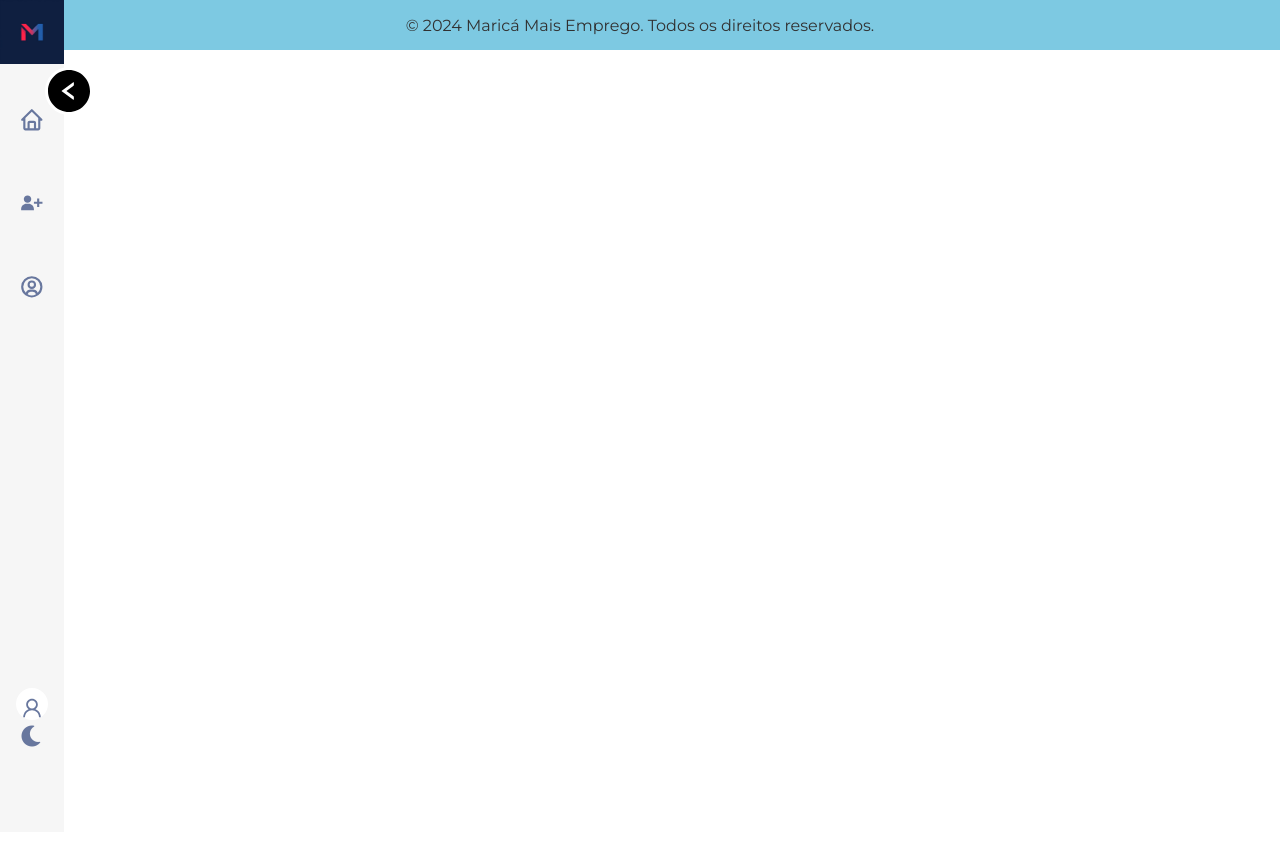
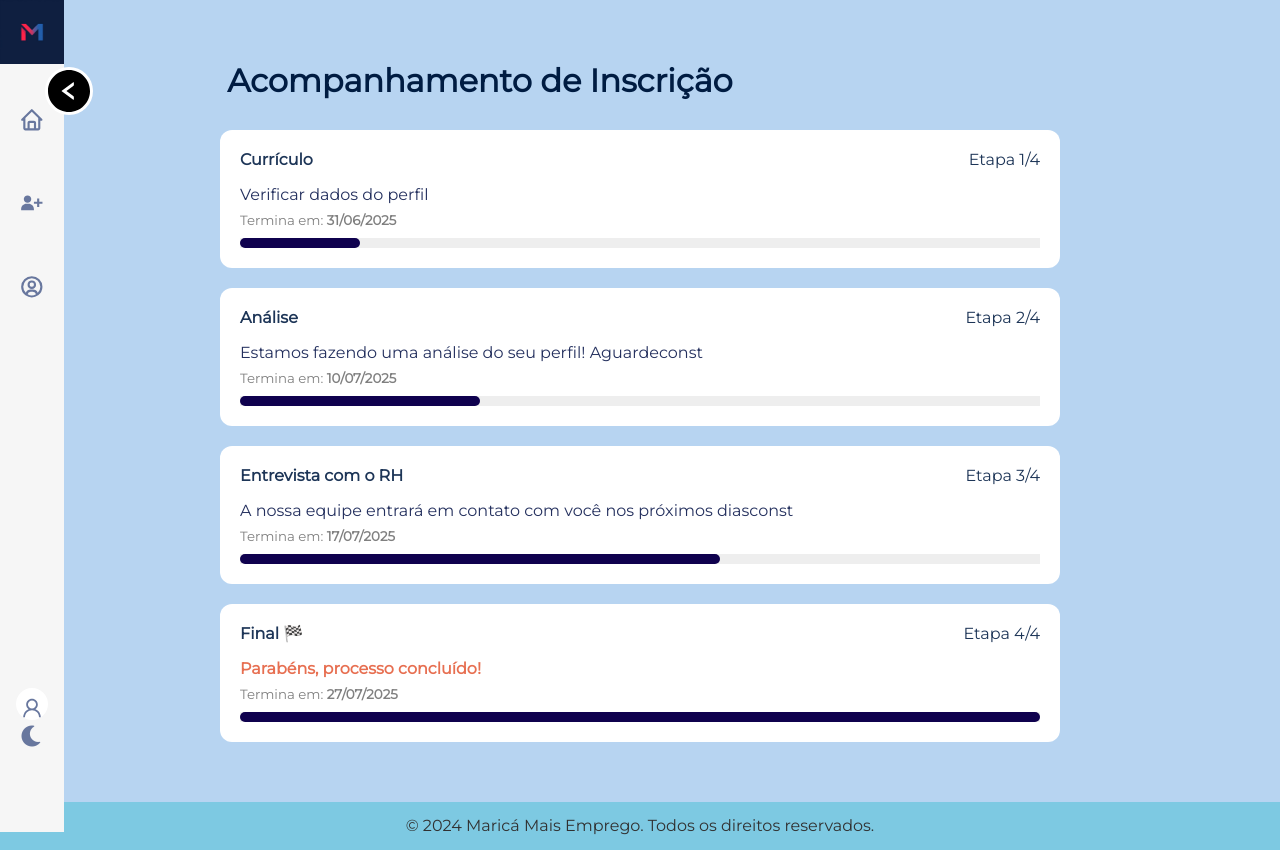
Before and after one commit to pfFabio/marica-emprego_3periodo, a React (Create React App) app: page /acompanharvagas in a window 1280 px wide. Before the commit the page ends 800 px from the top, so only its background shows below. Built offline with nearby package versions, Linux system fonts and the light colour scheme.

Commit message:
pagina de acompanhamento

```diff
--- a/src/App.jsx
+++ b/src/App.jsx
@@ -11,6 +11,7 @@ import FeedCandidato from "./components/FeedCandidato";
 import FeedEmpresa from "./components/FeedEmpresa";
 import Login from "./components/Login";
 import Dashboard from "./components/Dashboard";
+import AcompanharVagas from "./components/AcompanharVagas";
 import PerfilEmpresa from "./components/PerfilEmpresa";
 import CadastrarVaga from "./components/CadastrarVaga";
 import PerfilCandidato from "./components/PerfilCandidato";
@@ -39,6 +40,7 @@ function App() {
               <Route path="/feedempresa" element={<FeedEmpresa />} />
               <Route path="/login" element={<Login />} />
               <Route path="/dashboard" element={<Dashboard />} />
+              <Route path="/acompanharvagas" element={<AcompanharVagas />} />
             </Routes>
 
             <Footer/>
--- /dev/null
+++ b/src/components/AcompanharVagas.jsx
@@ -0,0 +1,149 @@
+import styled from 'styled-components'
+
+
+
+const Body = styled.body`
+  background-color: #c1b8f0;
+`
+
+const Container= styled.div`
+  display: flex;
+`
+
+
+
+const Conteudo = styled.main`
+  flex-grow: 1;
+  padding: 40px;
+  background-color: #b7d4f1;
+  display: flex;
+  flex-direction: column;
+  align-items: center;
+`
+
+const Titulo = styled.h1`
+  padding-right: 320px;
+  margin-bottom: 30px;
+  color: #001c42;
+`
+
+const Etapa = styled.div`
+    background-color: white;
+    padding: 20px;
+    border-radius: 12px;
+    box-shadow: 0 4px 8px rgba(0, 0, 0, 0const 1);
+    margin-bottom: 20px;
+    width: 100%;
+    max-width: 800px;
+    p{
+        margin-bottom: 8px;
+    }
+    small{
+      display: block;
+      margin-bottom: 10px;
+      color: gray;
+    }
+`
+
+
+const CabecalhoEtapa = styled.div`
+  display: flex;
+  justify-content: space-between;
+  margin-bottom: 10px;
+  color: #1d3557;
+`
+
+
+
+
+const BarraProgresso = styled.div`
+  background-color: #eee;
+  border-radius: 10 px;
+  height: 10px;
+  overflow: hidden;
+`
+
+const Progresso = styled.div`
+  background-color: #0f014e;
+  height: 100%;
+  border-radius: 10px;
+`
+
+const Destaque = styled.span`
+  color: #e76f51;
+  font-weight: bold;
+`
+
+
+
+
+
+
+
+
+
+
+
+
+
+function AcompanharVagas() {
+  return (
+    <Body>
+        <Container>
+            <Conteudo>
+                <Titulo>Acompanhamento de Inscrição</Titulo>
+
+                <Etapa>
+                    <CabecalhoEtapa>
+                        <strong>Currículo</strong>
+                        <span>Etapa 1/4</span>
+                    </CabecalhoEtapa>
+                    <p>Verificar dados do perfil</p>
+                    <small>Termina em: <strong>31/06/2025</strong></small>
+                    <BarraProgresso>
+                    <Progresso style={{width: "15%"}}></Progresso>
+                    </BarraProgresso>
+                </Etapa>
+
+                <Etapa>
+                    <CabecalhoEtapa>
+                        <strong>Análise</strong>
+                        <span>Etapa 2/4</span>
+                    </CabecalhoEtapa>
+                    <p>Estamos fazendo uma análise do seu perfil! Aguardeconst </p>
+                    <small>Termina em: <strong>10/07/2025</strong></small>
+                    <BarraProgresso>
+                    <Progresso style={{width: "30%"}}></Progresso>
+                    </BarraProgresso>
+                </Etapa>
+
+                <Etapa>
+                    <CabecalhoEtapa>
+                        <strong>Entrevista com o RH</strong>
+                        <span>Etapa 3/4</span>
+                    </CabecalhoEtapa>
+                    <p>A nossa equipe entrará em contato com você nos próximos diasconst </p>
+                    <small>Termina em: <strong>17/07/2025</strong></small>
+                    <BarraProgresso>
+                    <Progresso style={{width: "60%"}}></Progresso>
+                    </BarraProgresso>
+                </Etapa>
+
+                <Etapa>
+                    <CabecalhoEtapa>
+                        <strong>Final 🏁</strong>
+                        <span>Etapa 4/4</span>
+                    </CabecalhoEtapa>
+                    <p><Destaque>Parabéns, processo concluído!</Destaque></p>
+                    <small>Termina em: <strong>27/07/2025</strong></small>
+                    <BarraProgresso>
+                    <Progresso style={{width: "100%"}}></Progresso>
+                    </BarraProgresso>
+                </Etapa>
+            </Conteudo>
+        </Container>
+    </Body>
+    );
+}
+
+export default AcompanharVagas;
```
